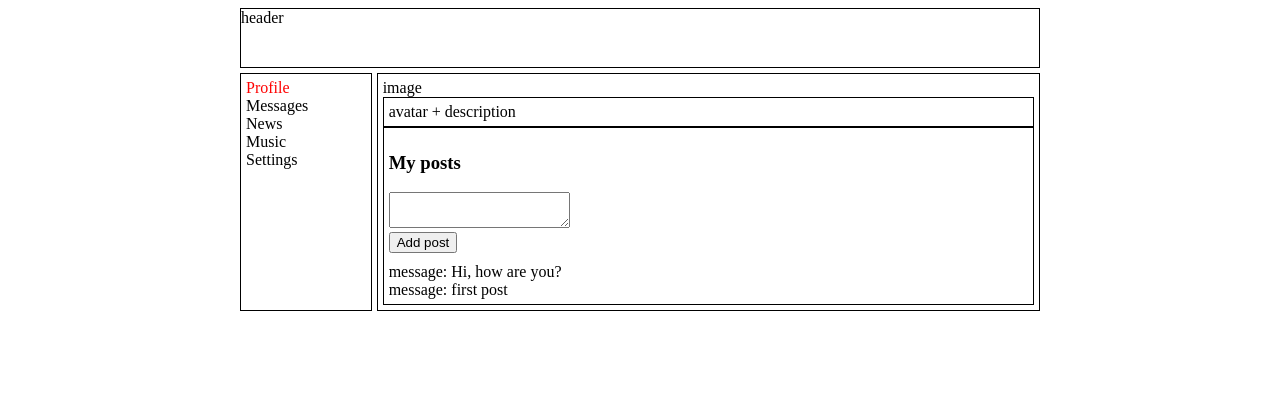
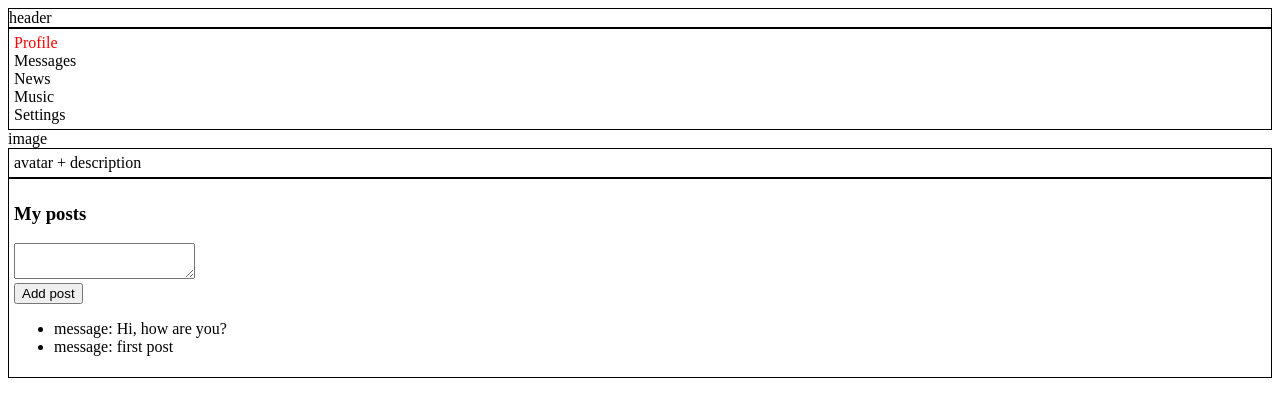
Before and after one commit to kashapov/social-network, a React (Create React App) app: page /profile in a window 1280 px wide. Shown: the top 394 px of the page. Built offline with nearby package versions, Linux system fonts and the light colour scheme.

Commit message:
refactor: use observe pattern

```diff
--- a/src/App.js
+++ b/src/App.js
@@ -9,7 +9,7 @@ import Dialogs from "./components/Dialogs/Dialogs";
 import News from "./components/News/News";
 import Music from "./components/Music/Music";
 
-import classes from "./App.css";
+// import classes from "./App.css";
 
 function App(props) {
   return (
--- a/src/components/Dialogs/Dialogs.js
+++ b/src/components/Dialogs/Dialogs.js
@@ -7,16 +7,24 @@ import classes from "./Dialogs.module.css";
 
 const Dialogs = props => {
   let dialogs = props.state.dialogsData.map(el => (
-    <DialogItem id={el.id} name={el.name} />
+    <li key={el.id}>
+      <DialogItem id={el.id} name={el.name} />
+    </li>
   ));
   let messages = props.state.messagesData.map(el => (
-    <Message id={el.id} message={el.message} />
+    <li key={el.id}>
+      <Message id={el.id} message={el.message} />
+    </li>
   ));
 
   return (
     <div className={classes.dialogs}>
-      <div className={classes.dialogItems}>{dialogs}</div>
-      <div className={classes.messages}>{messages}</div>
+      <div className={classes.dialogItems}>
+        <ul>{dialogs}</ul>
+      </div>
+      <div className={classes.messages}>
+        <ul>{messages}</ul>
+      </div>
     </div>
   );
 };
--- a/src/components/Header/Header.js
+++ b/src/components/Header/Header.js
@@ -3,7 +3,7 @@ import React from "react";
 import classes from "./Header.module.css";
 
 const Header = () => {
-  return <header class={classes.header}>header</header>;
+  return <header className={classes.header}>header</header>;
 };
 
 export default Header;
--- a/src/components/Music/Music.js
+++ b/src/components/Music/Music.js
@@ -1,6 +1,6 @@
 import React from "react";
 
-import classes from "./Music.module.css";
+// import classes from "./Music.module.css";
 
 const Music = () => {
   return <div>Music component</div>;
--- a/src/components/News/News.js
+++ b/src/components/News/News.js
@@ -1,6 +1,6 @@
 import React from "react";
 
-import classes from "./News.module.css";
+// import classes from "./News.module.css";
 
 const News = () => {
   return <div>News component</div>;
--- a/src/components/Profile/MyPosts/MyPosts.js
+++ b/src/components/Profile/MyPosts/MyPosts.js
@@ -6,7 +6,7 @@ import classes from "./MyPosts.module.css";
 
 const MyPosts = props => {
   let posts = props.postsData.map(post => (
-    <Post id={post.id} message={post.message} likes={post.likes} />
+    <li key={post.id}><Post id={post.id} message={post.message} likes={post.likes} /></li>
   ));
 
   let newPostElement = React.createRef();
@@ -35,7 +35,7 @@ const MyPosts = props => {
           <button onClick={addPost}>Add post</button>
         </div>
       </div>
-      <div className={classes.posts}>{posts}</div>
+      <div className={classes.posts}><ul>{posts}</ul></div>
     </div>
   );
 };
--- a/src/components/Profile/MyPosts/Post/Post.js
+++ b/src/components/Profile/MyPosts/Post/Post.js
@@ -1,9 +1,9 @@
 import React from "react";
 
-import classes from "./Post.module.css";
+// import classes from "./Post.module.css";
 
 const Post = props => {
-  return <div>message: {props.message}</div>;
+  return <>message: {props.message}</>;
 };
 
 export default Post;
--- a/src/components/Profile/Profile.js
+++ b/src/components/Profile/Profile.js
@@ -3,7 +3,7 @@ import React from "react";
 import MyPosts from "./MyPosts/MyPosts";
 import ProfileInfo from "./ProfileInfo/ProfileInfo";
 
-import classes from "./Profile.module.css";
+// import classes from "./Profile.module.css";
 
 const Profile = props => {
   return (
--- a/src/index.js
+++ b/src/index.js
@@ -1,4 +1,23 @@
-import state from "./redux/state";
-import { renderEntireTree } from "./render";
+import React from "react";
+import ReactDOM from "react-dom";
+import { BrowserRouter } from "react-router-dom";
+
+import App from "./App";
+import state, { addPost, updateNewPostText, subscribe } from "./redux/state";
+
+let renderEntireTree = (state) => {
+  ReactDOM.render(
+    <BrowserRouter>
+      <App
+        state={state}
+        addPost={addPost}
+        updateNewPostText={updateNewPostText}
+      />
+    </BrowserRouter>,
+    document.getElementById("root")
+  );
+};
 
 renderEntireTree(state);
+
+subscribe(renderEntireTree);
--- a/src/redux/state.js
+++ b/src/redux/state.js
@@ -1,4 +1,4 @@
-import { renderEntireTree } from "../render";
+let renderEntireTree = () => {};
 
 const state = {
   profilePage: {
@@ -23,7 +23,9 @@ const state = {
   sidebar: {}
 };
 
-export let addPost = () => {
+window.state = state;
+
+export const addPost = () => {
   let newPost = {
     id: 5,
     message: state.profilePage.newPostText,
@@ -35,10 +37,14 @@ export let addPost = () => {
   renderEntireTree(state);
 };
 
-export let updateNewPostText = newPostText => {
+export const updateNewPostText = newPostText => {
   state.profilePage.newPostText = newPostText;
 
   renderEntireTree(state);
 };
 
+export let subscribe = observer => {
+  renderEntireTree = observer;
+};
+
 export default state;
--- a/src/render.js
+++ /dev/null
@@ -1,19 +0,0 @@
-import React from "react";
-import ReactDOM from "react-dom";
-import { BrowserRouter } from "react-router-dom";
-
-import App from "./App";
-import { addPost, updateNewPostText } from "./redux/state";
-
-export let renderEntireTree = state => {
-  ReactDOM.render(
-    <BrowserRouter>
-      <App
-        state={state}
-        addPost={addPost}
-        updateNewPostText={updateNewPostText}
-      />
-    </BrowserRouter>,
-    document.getElementById("root")
-  );
-};
```
Also changed, not shown: package.json (line endings or trailing spaces).
